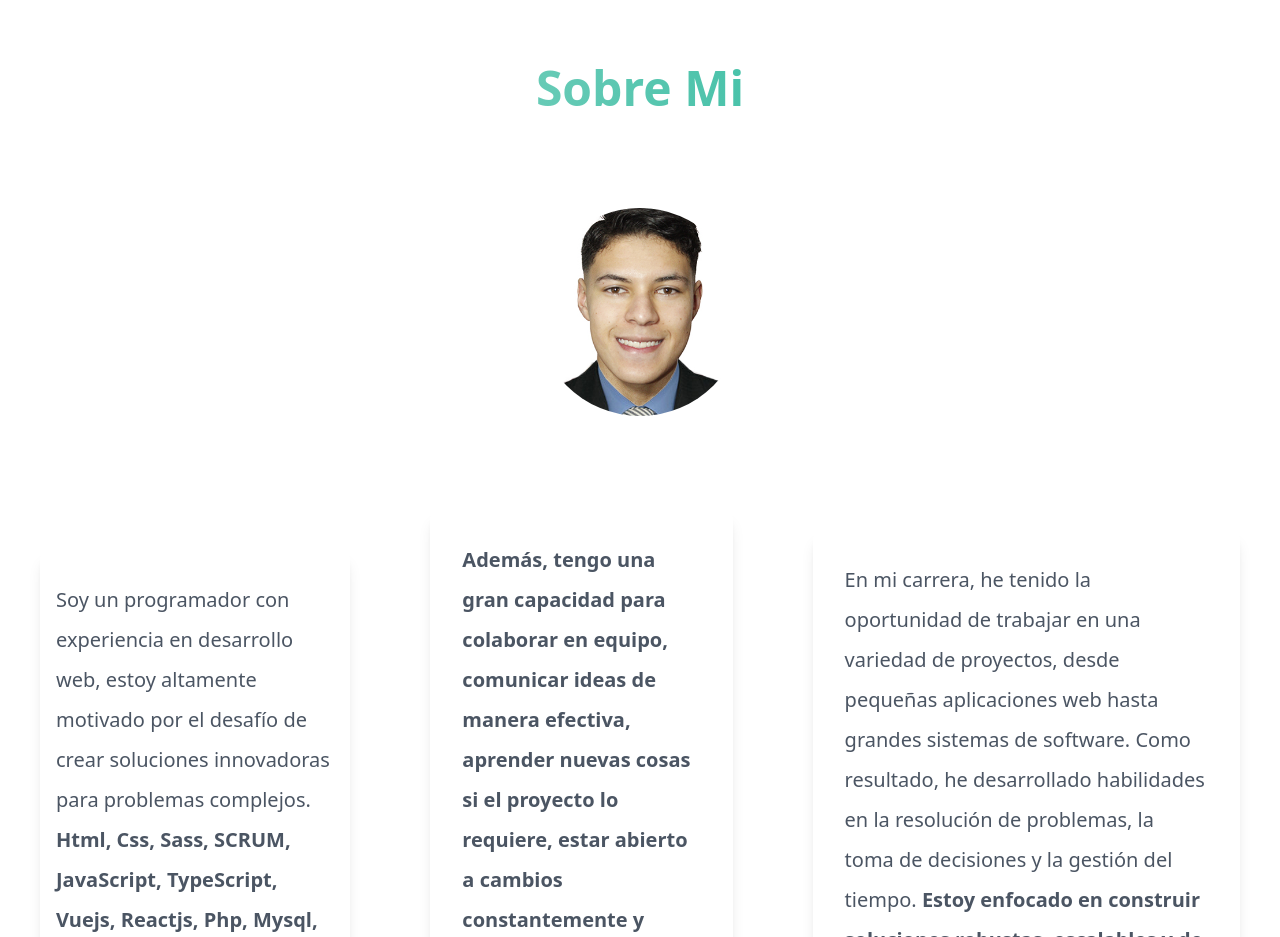
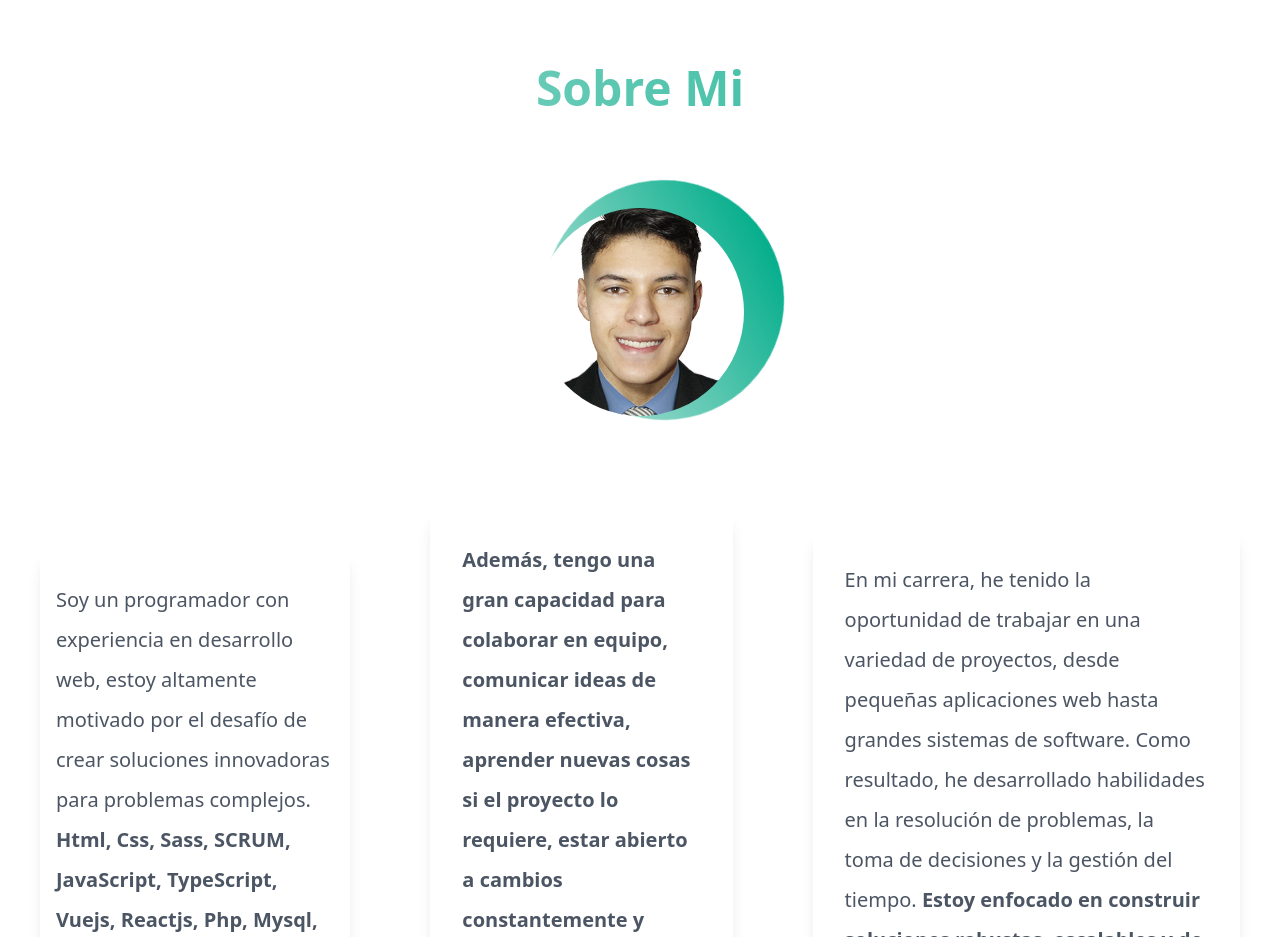
Before and after one commit to Emmanuelxs13/portafolio, a React (Vite) app in the folder portafolio/: page / in a window 1280 px wide. Shown: the part 900-1837 px from the top of the page. Built offline with nearby package versions, Linux system fonts and the light colour scheme.

Commit message:
Se cambia la posición del backgorund de la foto de perfil para la vista del pc

```diff
--- a/portafolio/src/components/About.jsx
+++ b/portafolio/src/components/About.jsx
@@ -14,7 +14,7 @@ const About = () => {
                 {/* PROFILE IMAGE */}
                 <div className='pt-5 md:pt-0'>
                     <img src='./Profile_img.jpg' className='mx-auto mb-4 w-52 h-52 rounded-full object-cover'/>
-                    {/* <div className='circle absolute xl:top-[135%] xl:left-[42.5%] lg:top-[120%] lg:left-[36.2rem] top-[78.5rem] left-[4.7rem] w-60 h-60 bg-w animate-spin  bg-gradient-to-r from-second to-[#05AE8C] rounded-full -z-10'/> */}
+                    <div className='circle absolute xl:top-[135%] xl:left-[42.5%] lg:top-[120%] lg:left-[36.2rem] top-[78.5rem] left-[4.7rem] w-60 h-60 bg-w animate-spin  bg-gradient-to-r from-second to-[#05AE8C] rounded-full -z-10'/>
                 </div>
 
                 {/* DESCRIPTION */}
```
